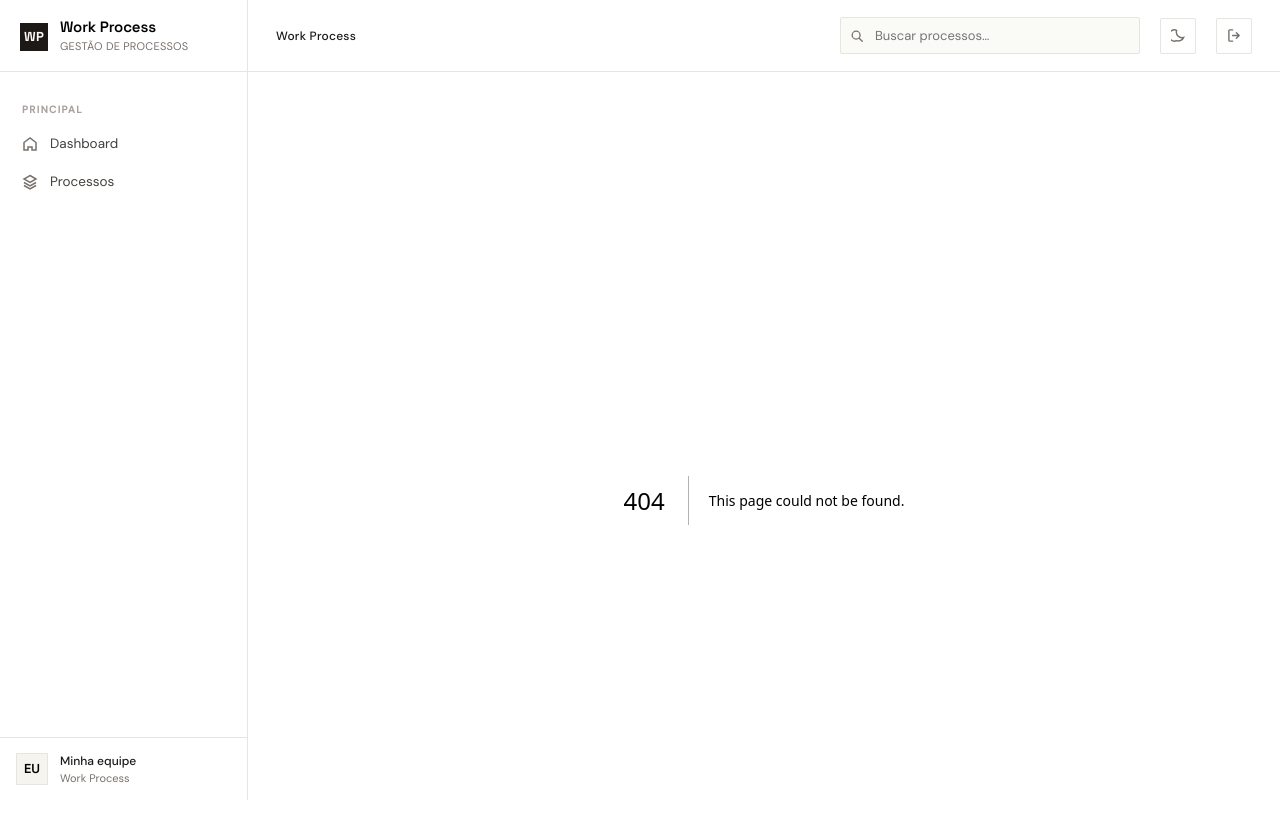
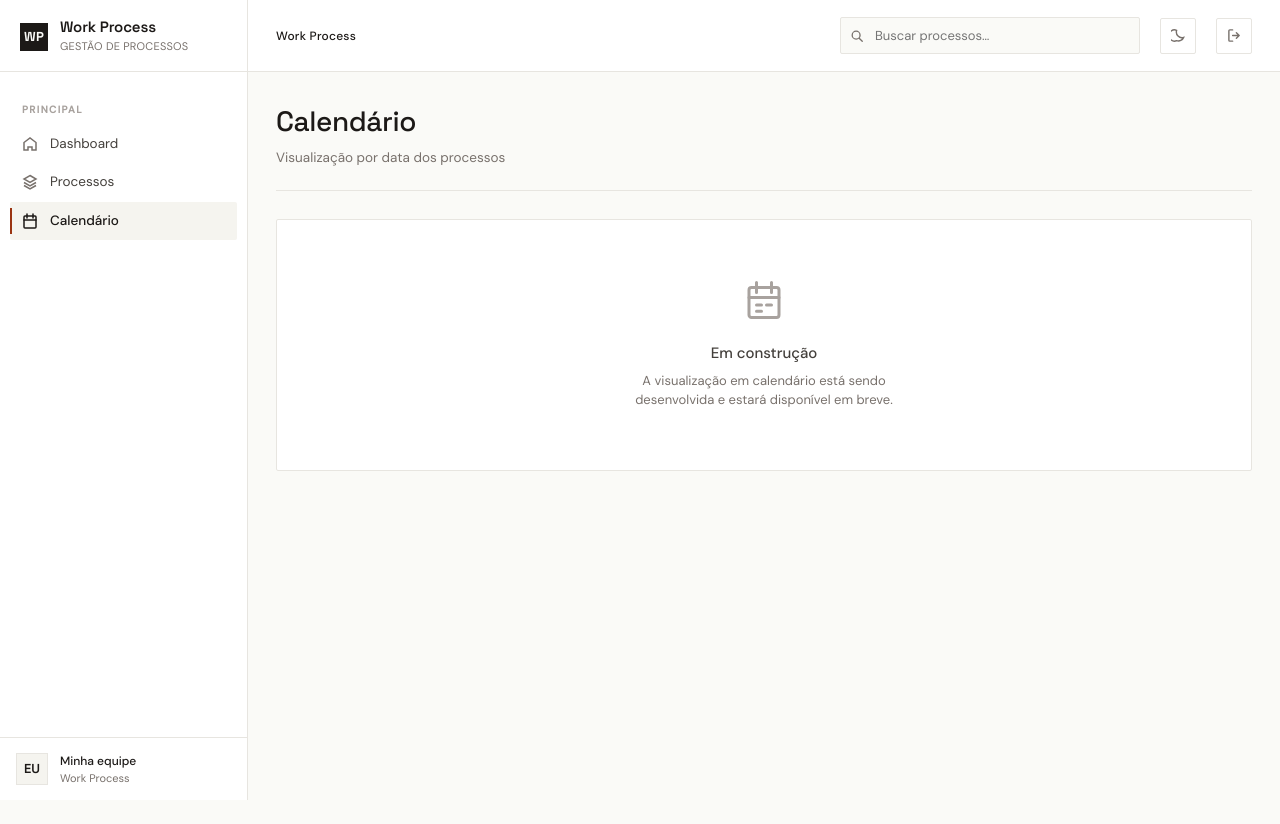
Before and after one commit to alexandersdeveloper-dev/work_process, a Next.js app in the folder siga/: page /calendario in a window 1280 px wide. Before the commit this address had no page. Shown: the top 824 px of the page. After the commit the page ends 800 px from the top, so only its background shows below. Built offline with nearby package versions, Linux system fonts and the light colour scheme.

Commit message:
page transition

```diff
--- /dev/null
+++ b/siga/src/app/calendario/page.tsx
@@ -0,0 +1,24 @@
+export default function CalendarioPage() {
+  return (
+    <>
+      <div className="page-head">
+        <div>
+          <h1>Calendário</h1>
+          <p className="sub">Visualização por data dos processos</p>
+        </div>
+      </div>
+
+      <div className="card" style={{ padding: '60px 24px', textAlign: 'center' }}>
+        <svg width="40" height="40" viewBox="0 0 16 16" fill="none" stroke="var(--muted-2)" strokeWidth="1.2" style={{ marginBottom: 16 }}>
+          <rect x="2" y="3" width="12" height="12" rx="1" />
+          <path d="M5 1v4M11 1v4M2 7h12" strokeLinecap="round" />
+          <path d="M5 10h2M9 10h2M5 12.5h2" strokeLinecap="round" />
+        </svg>
+        <p style={{ fontSize: 15, fontWeight: 500, color: 'var(--ink-2)', marginBottom: 6 }}>Em construção</p>
+        <p style={{ fontSize: 13, color: 'var(--muted)', maxWidth: 320, margin: '0 auto' }}>
+          A visualização em calendário está sendo desenvolvida e estará disponível em breve.
+        </p>
+      </div>
+    </>
+  )
+}
--- a/siga/src/app/globals.css
+++ b/siga/src/app/globals.css
@@ -246,7 +246,13 @@ a { color: inherit; text-decoration: none; }
 .iconbtn:hover { color: var(--ink); border-color: var(--ink-2); }
 
 /* ------- Content ------- */
+@keyframes page-in {
+  from { opacity: 0; transform: translateY(8px); }
+  to   { opacity: 1; transform: translateY(0); }
+}
+
 .content { padding: 28px; max-width: 1400px; width: 100%; }
+.page-enter { animation: page-in 0.18s ease both; }
 
 .page-head {
   display: flex;
--- a/siga/src/components/shell/AppShell.tsx
+++ b/siga/src/components/shell/AppShell.tsx
@@ -16,7 +16,7 @@ export default function AppShell({ children }: { children: React.ReactNode }) {
       <Sidebar />
       <div className="main">
         <Topbar />
-        <div className="content">
+        <div className="content page-enter" key={pathname}>
           {children}
         </div>
       </div>
--- a/siga/src/components/shell/Sidebar.tsx
+++ b/siga/src/components/shell/Sidebar.tsx
@@ -10,6 +10,7 @@ const nav = [
     items: [
       { href: '/', label: 'Dashboard', icon: HomeIcon },
       { href: '/processes', label: 'Processos', icon: LayersIcon },
+      { href: '/calendario', label: 'Calendário', icon: CalendarIcon },
     ],
   },
 ]
@@ -84,3 +85,12 @@ function LayersIcon() {
     </svg>
   )
 }
+
+function CalendarIcon() {
+  return (
+    <svg className="ico" viewBox="0 0 16 16" fill="none" stroke="currentColor" strokeWidth="1.5">
+      <rect x="2" y="3" width="12" height="12" rx="1" />
+      <path d="M5 1v4M11 1v4M2 7h12" strokeLinecap="round" />
+    </svg>
+  )
+}
```
